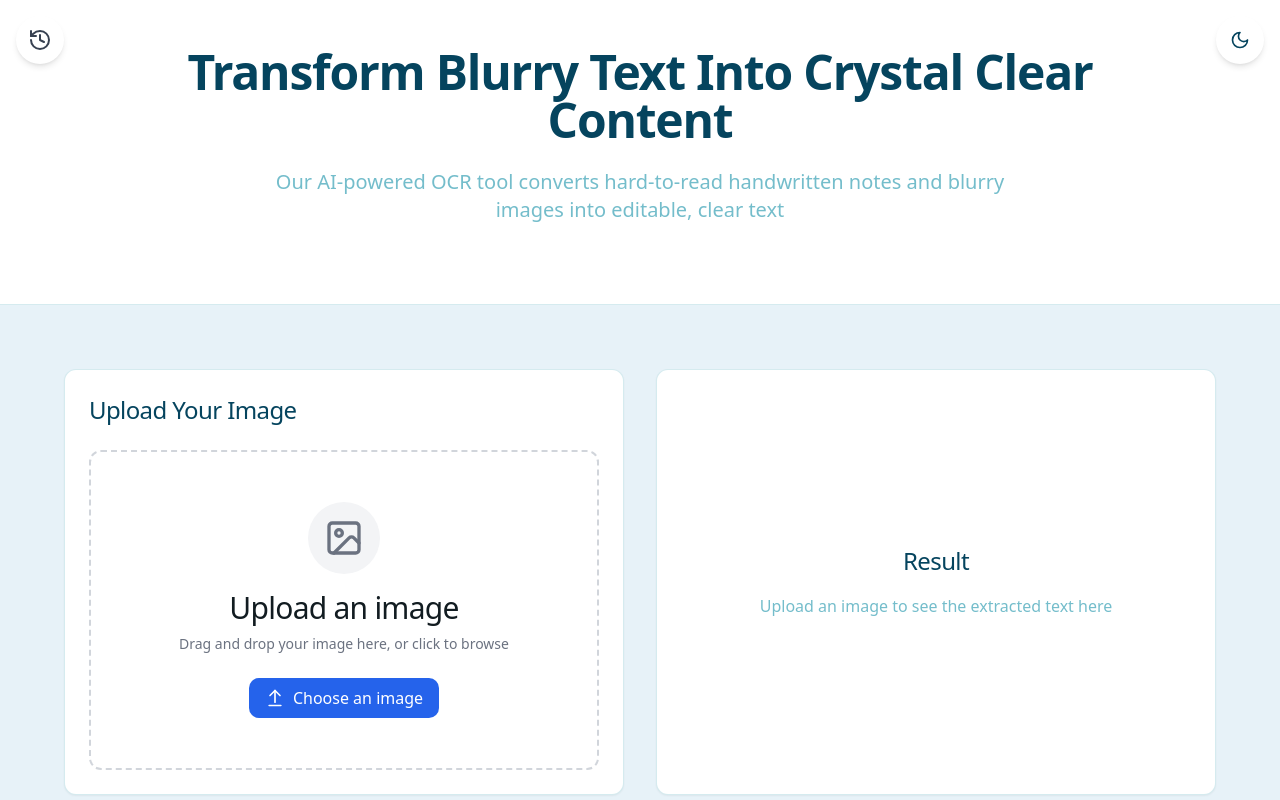
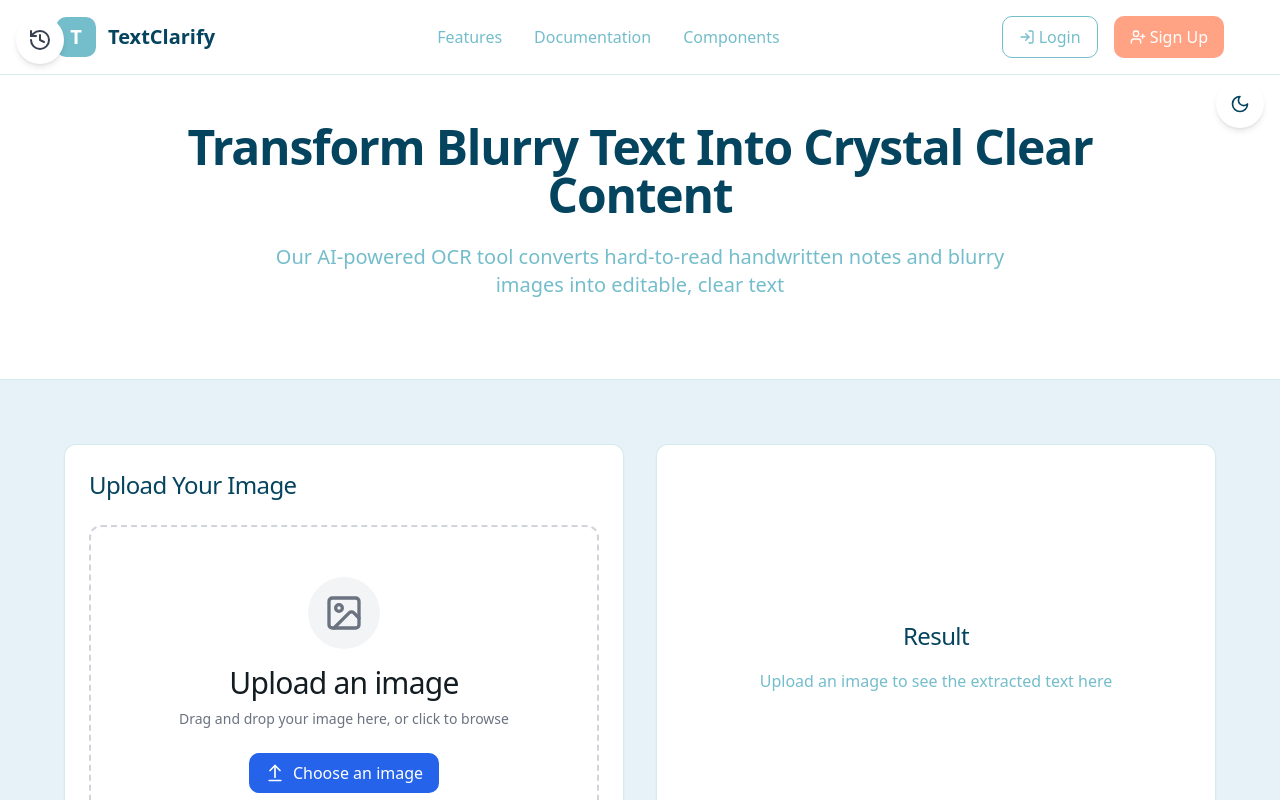
Before and after one commit to Fairy2005/blur-to-text-transformer, a React (Vite) app: page / in a window 1280 px wide. Shown: the top 800 px of the page. Built offline with nearby package versions, Linux system fonts and the light colour scheme.

Commit message:
Add navigation bar
Adds a navigation bar with logo, website name, features, documentation, components, login, and sign-in buttons.

```diff
--- /dev/null
+++ b/src/components/Navbar.tsx
@@ -0,0 +1,47 @@
+
+import React from "react";
+import { Link } from "react-router-dom";
+import { LogIn, UserPlus } from "lucide-react";
+
+const Navbar: React.FC = () => {
+  return (
+    <nav className="bg-white dark:bg-navy-blue border-b border-aquamarine/30 dark:border-blue-grotto/30 py-4 px-6 sticky top-0 z-40">
+      <div className="container mx-auto flex justify-between items-center">
+        {/* Logo and Website Name */}
+        <div className="flex items-center space-x-3">
+          <div className="w-10 h-10 bg-aquamarine dark:bg-blue-grotto rounded-md flex items-center justify-center">
+            <span className="text-white font-bold text-xl">T</span>
+          </div>
+          <span className="text-navy-blue dark:text-dark-baby-blue font-bold text-xl">TextClarify</span>
+        </div>
+
+        {/* Navigation Links */}
+        <div className="hidden md:flex space-x-8">
+          <Link to="#features" className="text-aquamarine dark:text-blue-green hover:text-navy-blue dark:hover:text-dark-baby-blue transition-colors">
+            Features
+          </Link>
+          <Link to="#docs" className="text-aquamarine dark:text-blue-green hover:text-navy-blue dark:hover:text-dark-baby-blue transition-colors">
+            Documentation
+          </Link>
+          <Link to="#components" className="text-aquamarine dark:text-blue-green hover:text-navy-blue dark:hover:text-dark-baby-blue transition-colors">
+            Components
+          </Link>
+        </div>
+
+        {/* Auth Buttons */}
+        <div className="flex space-x-4">
+          <button className="flex items-center space-x-1 px-4 py-2 rounded-md bg-transparent border border-aquamarine dark:border-blue-grotto text-aquamarine dark:text-blue-grotto hover:bg-aquamarine/10 dark:hover:bg-blue-grotto/10 transition-colors">
+            <LogIn className="w-4 h-4" />
+            <span>Login</span>
+          </button>
+          <button className="flex items-center space-x-1 px-4 py-2 rounded-md bg-salmon dark:bg-blue-green text-white hover:bg-salmon/90 dark:hover:bg-blue-green/90 transition-colors">
+            <UserPlus className="w-4 h-4" />
+            <span>Sign Up</span>
+          </button>
+        </div>
+      </div>
+    </nav>
+  );
+};
+
+export default Navbar;
--- a/src/components/ThemeToggle.tsx
+++ b/src/components/ThemeToggle.tsx
@@ -8,7 +8,7 @@ export function ThemeToggle() {
   return (
     <button
       onClick={() => setTheme(theme === "light" ? "dark" : "light")}
-      className="theme-button fixed top-4 right-4 z-50 flex items-center justify-center w-12 h-12 rounded-full bg-white shadow-md dark:bg-blue-grotto text-navy-blue dark:text-dark-baby-blue transition-colors"
+      className="theme-button fixed top-20 right-4 z-50 flex items-center justify-center w-12 h-12 rounded-full bg-white shadow-md dark:bg-blue-grotto text-navy-blue dark:text-dark-baby-blue transition-colors"
       aria-label="Toggle theme"
     >
       {theme === "light" ? (
--- a/src/pages/Index.tsx
+++ b/src/pages/Index.tsx
@@ -8,6 +8,7 @@ import FeatureHighlights from "@/components/FeatureHighlights";
 import Footer from "@/components/Footer";
 import HistoryButton from "@/components/HistoryButton";
 import { ThemeToggle } from "@/components/ThemeToggle";
+import Navbar from "@/components/Navbar";
 import { processImage, saveToHistory } from "@/services/ocrService";
 
 const Index = () => {
@@ -77,6 +78,8 @@ const Index = () => {
       <ThemeToggle />
 
       <div className="min-h-screen bg-baby-blue dark:bg-navy-blue transition-colors">
+        <Navbar />
+
         <header className="bg-white dark:bg-navy-blue py-12 border-b border-aquamarine/30 dark:border-blue-grotto/30">
           <div className="container px-4">
             <div className="max-w-5xl mx-auto text-center">
```
